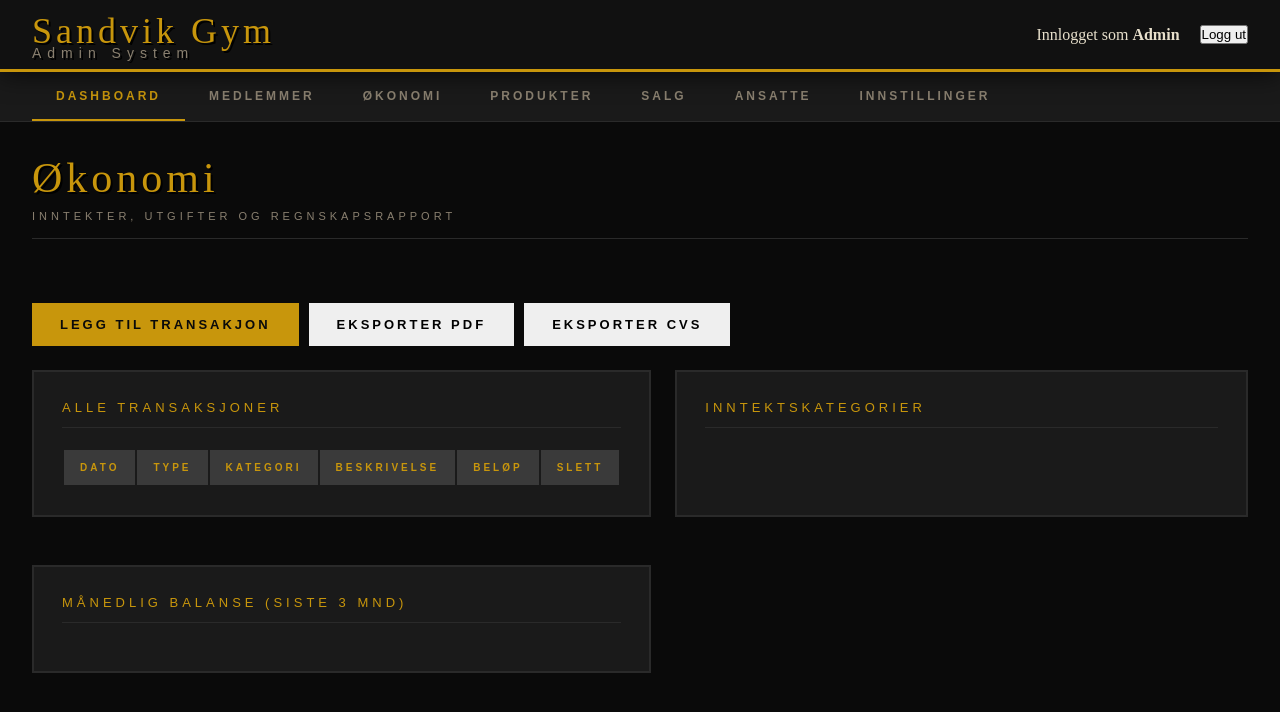
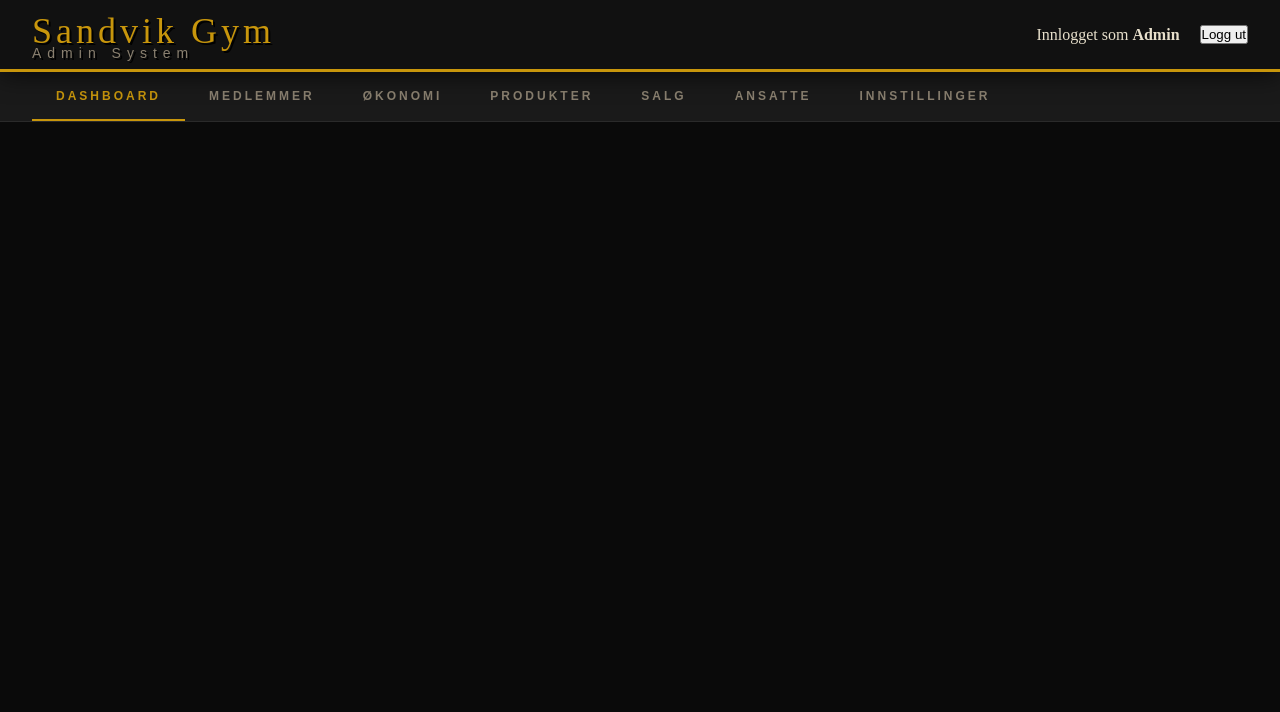
Before and after one commit to nexnic/SandvikaGym, a React (Vite) app: page / in a window 1280 px wide. Shown: the top 712 px of the page. Built offline with nearby package versions, Linux system fonts and the light colour scheme.

Commit message:
Remove action on it

```diff
--- a/src/Layout/Economy/Economy.jsx
+++ b/src/Layout/Economy/Economy.jsx
@@ -1,6 +1,6 @@
 export default function Economy() {
   return (
-    <div id="sec-economy" className="section active">
+    <div id="sec-economy" className="section">
       <div className="section-title">Økonomi</div>
       <div className="section-sub">
         Inntekter, utgifter og regnskapsrapport
```
